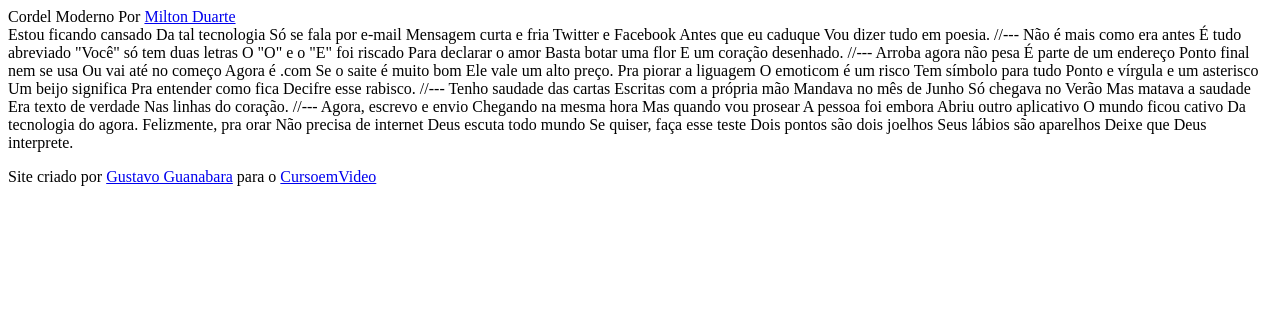
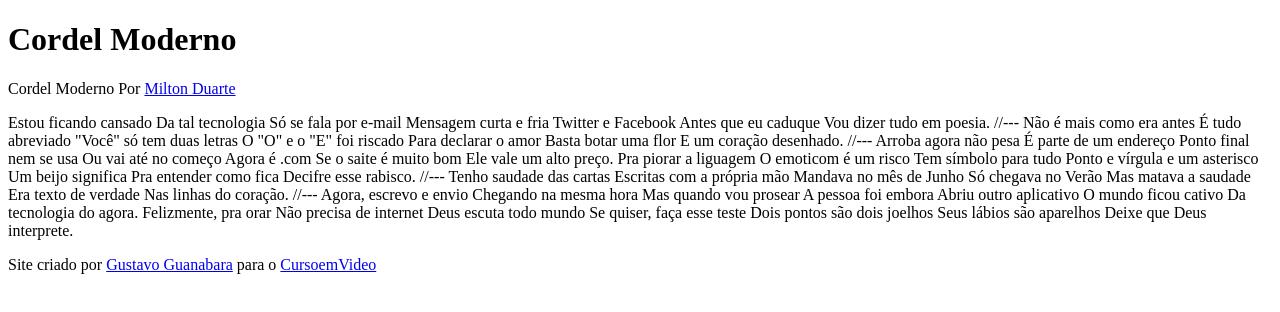
Before and after one commit to Antonio-RAS/html-css, a plain HTML site: page desafios/012/index.html in a window 1280 px wide. Drawn offline with Linux system fonts and the light colour scheme.

Commit message:
Update index.html

```diff
--- a/desafios/012/index.html
+++ b/desafios/012/index.html
@@ -7,8 +7,13 @@
 </head>
 <body>
         <header>
-            Cordel Moderno
-            Por <a href="https://www.recantodasletras.com.br/poesias/3186743" target="_blank">Milton Duarte</a>
+            <h1>
+                Cordel Moderno
+            </h1>
+            <p>
+                Cordel Moderno
+                Por <a href="https://www.recantodasletras.com.br/poesias/3186743" target="_blank">Milton Duarte</a>
+            </p>
         </header>
 
     Estou ficando cansado
```
